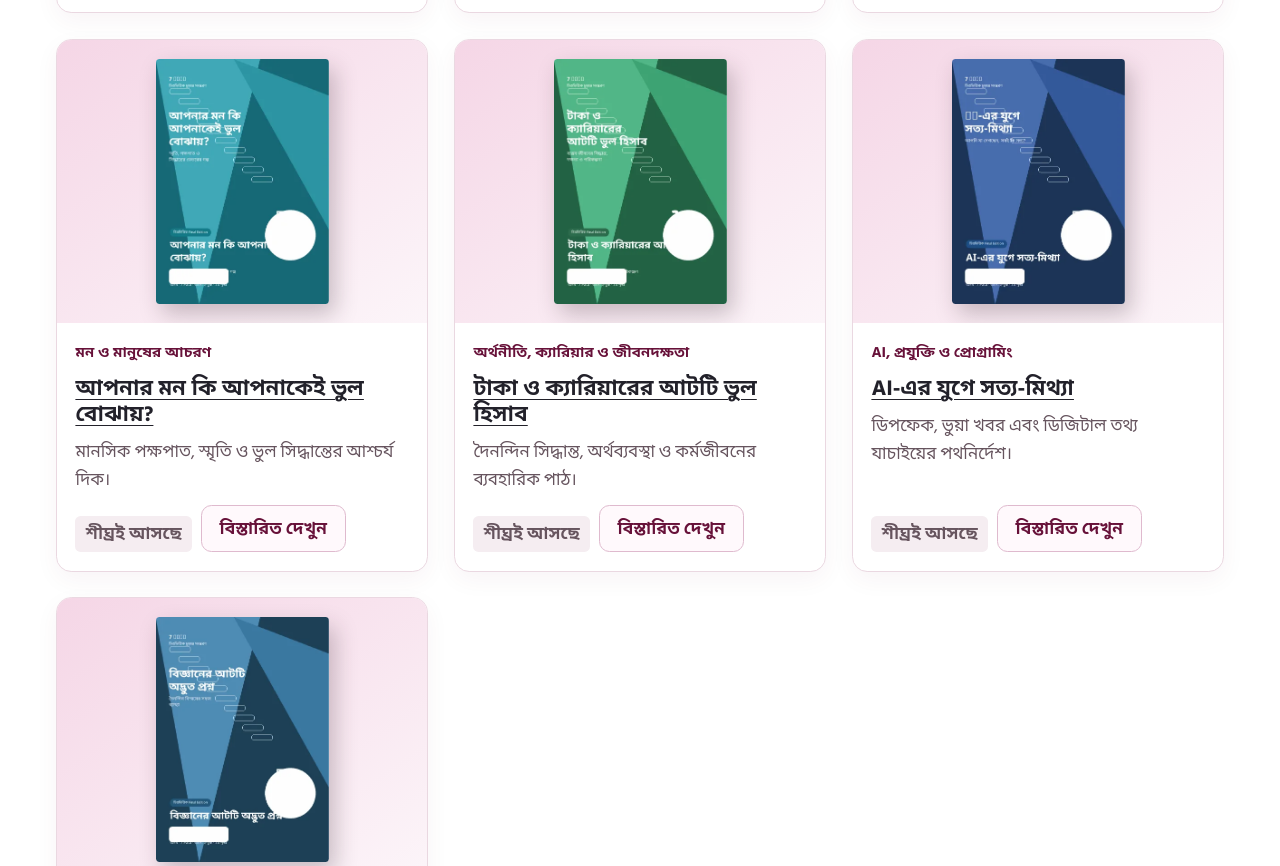
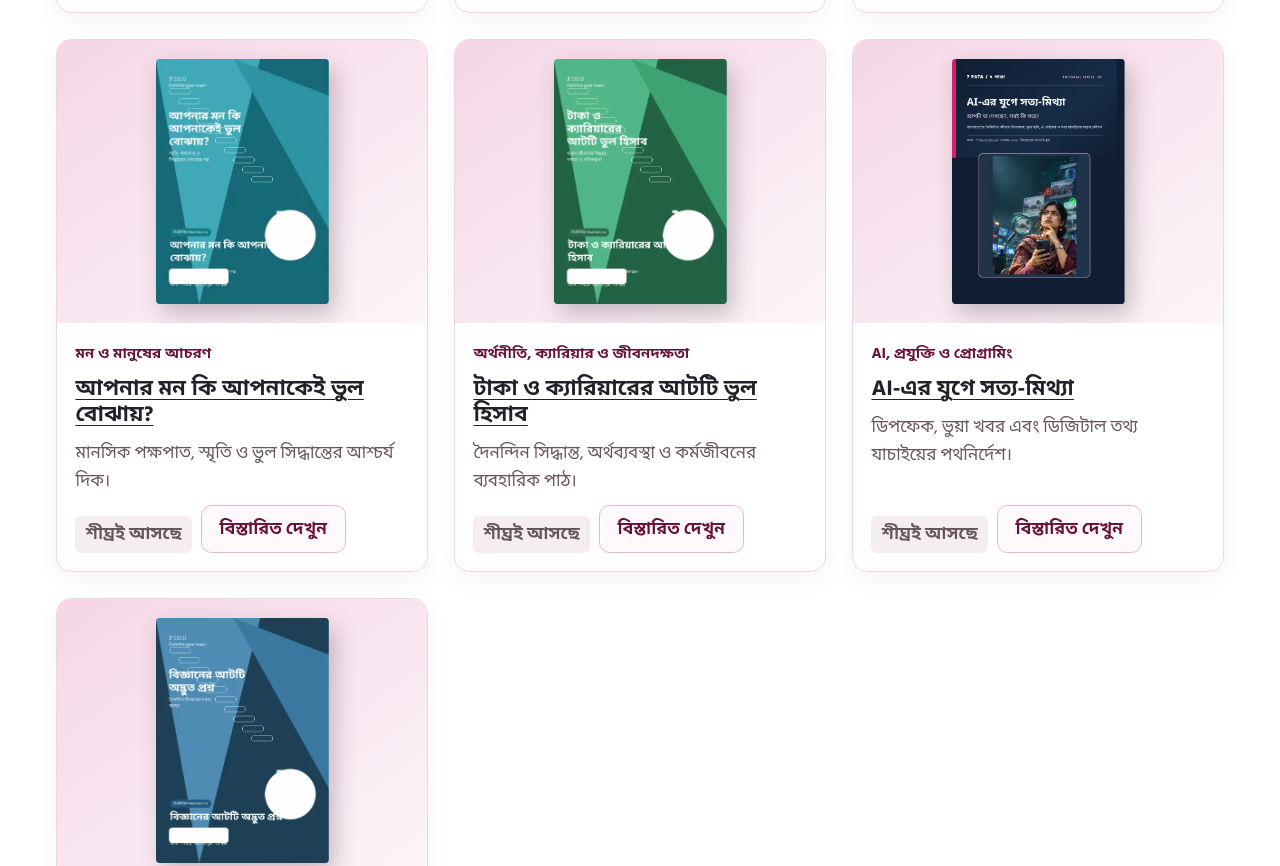
Before and after one commit to 7-pata/7-pata.github.io, a plain HTML site: page index.html in a window 1280 px wide. Shown: the part 2177-3043 px from the top of the page. Drawn offline with Linux system fonts and the light colour scheme; no server answers.

Commit message:
Use the uploaded uncropped AI e-book and cover

```diff
--- a/books.json
+++ b/books.json
@@ -84,7 +84,7 @@
     "title": "AI-এর যুগে সত্য-মিথ্যা",
     "category": "AI, প্রযুক্তি ও প্রোগ্রামিং",
     "summary": "ডিপফেক, ভুয়া খবর এবং ডিজিটাল তথ্য যাচাইয়ের পথনির্দেশ।",
-    "pdf": "books/06-ai-truth-premium.pdf",
+    "pdf": "books/7Pata_AI_Truth_Final_Premium_Uncropped.pdf",
     "pages": 15,
     "color": "#d41465",
     "symbol": "◎",
@@ -92,7 +92,7 @@
     "published": true,
     "categoryId": "technology",
     "featured": true,
-    "cover": "assets/covers/ai-final.webp",
+    "cover": "assets/covers/ai-uncropped.webp",
     "edition": "final-professional"
   },
   {
--- a/index.html
+++ b/index.html
@@ -21,7 +21,7 @@
   <link rel="preconnect" href="https://fonts.googleapis.com">
   <link rel="preconnect" href="https://fonts.gstatic.com" crossorigin>
   <link href="https://fonts.googleapis.com/css2?family=Hind+Siliguri:wght@400;500;600;700&display=swap" rel="stylesheet">
-  <link rel="stylesheet" href="styles.css?v=catalog">
+  <link rel="stylesheet" href="styles.css?v=ai-uncropped">
   <script defer src="config.js?v=final-ebooks"></script>
   <script defer src="library.js?v=final-ebooks"></script>
   <script defer src="analytics.js?v=final-ebooks"></script>
--- a/styles.css
+++ b/styles.css
@@ -119,7 +119,7 @@ button { cursor: pointer; }
 .book-card { min-width: 0; border-radius: .95rem; background: white; border: 1px solid var(--line); box-shadow: 0 8px 24px #6711390c; display: flex; flex-direction: column; overflow: hidden; transform: perspective(850px) rotateX(var(--tilt-x, 0deg)) rotateY(var(--tilt-y, 0deg)) translateY(var(--lift, 0)); transition: transform .22s, box-shadow .22s; }
 .book-card:is(:hover, :focus-within) { --lift: -4px; box-shadow: var(--shadow); }
 .book-cover { display: grid; place-items: center; padding: 1.2rem 1rem; overflow: hidden; background: linear-gradient(145deg, #f5d6e6, #fcf5f9); }
-.book-cover img { display: block; width: min(66%, 10.8rem); height: auto; aspect-ratio: 500 / 708; border-radius: .23rem; box-shadow: 6px 10px 22px #32202d40; transition: transform .28s; }
+.book-cover img { display: block; width: min(66%, 10.8rem); height: auto; aspect-ratio: auto 500 / 708; border-radius: .23rem; box-shadow: 6px 10px 22px #32202d40; transition: transform .28s; }
 .book-card:hover img { transform: scale(1.045); }
 .book-body { display: flex; flex: 1; flex-direction: column; align-items: flex-start; gap: .65rem; padding: 1.15rem; }
 .book-meta { color: var(--burgundy); font-size: .92rem; font-weight: 700; }
```
Also changed, not shown: assets/covers/ai-uncropped.webp (added).
